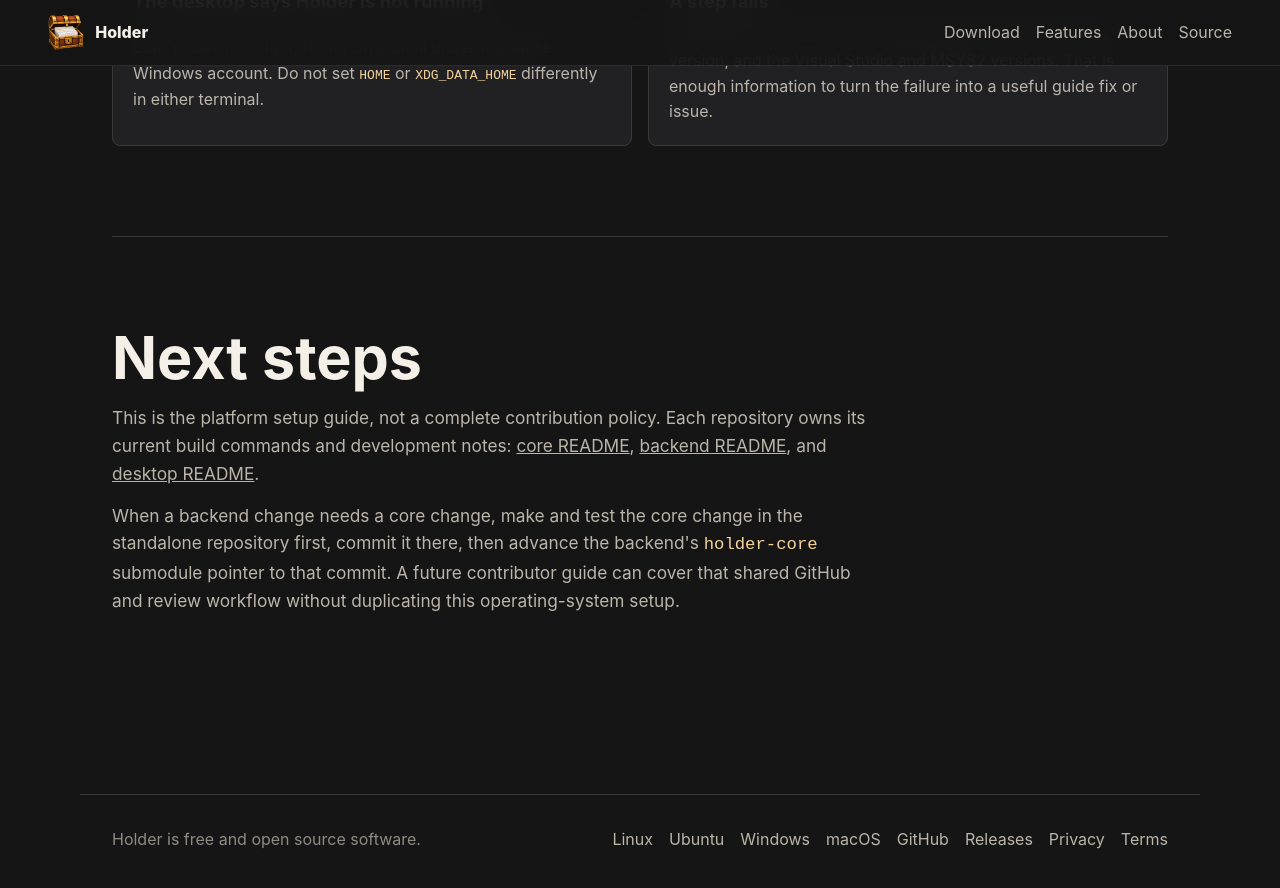
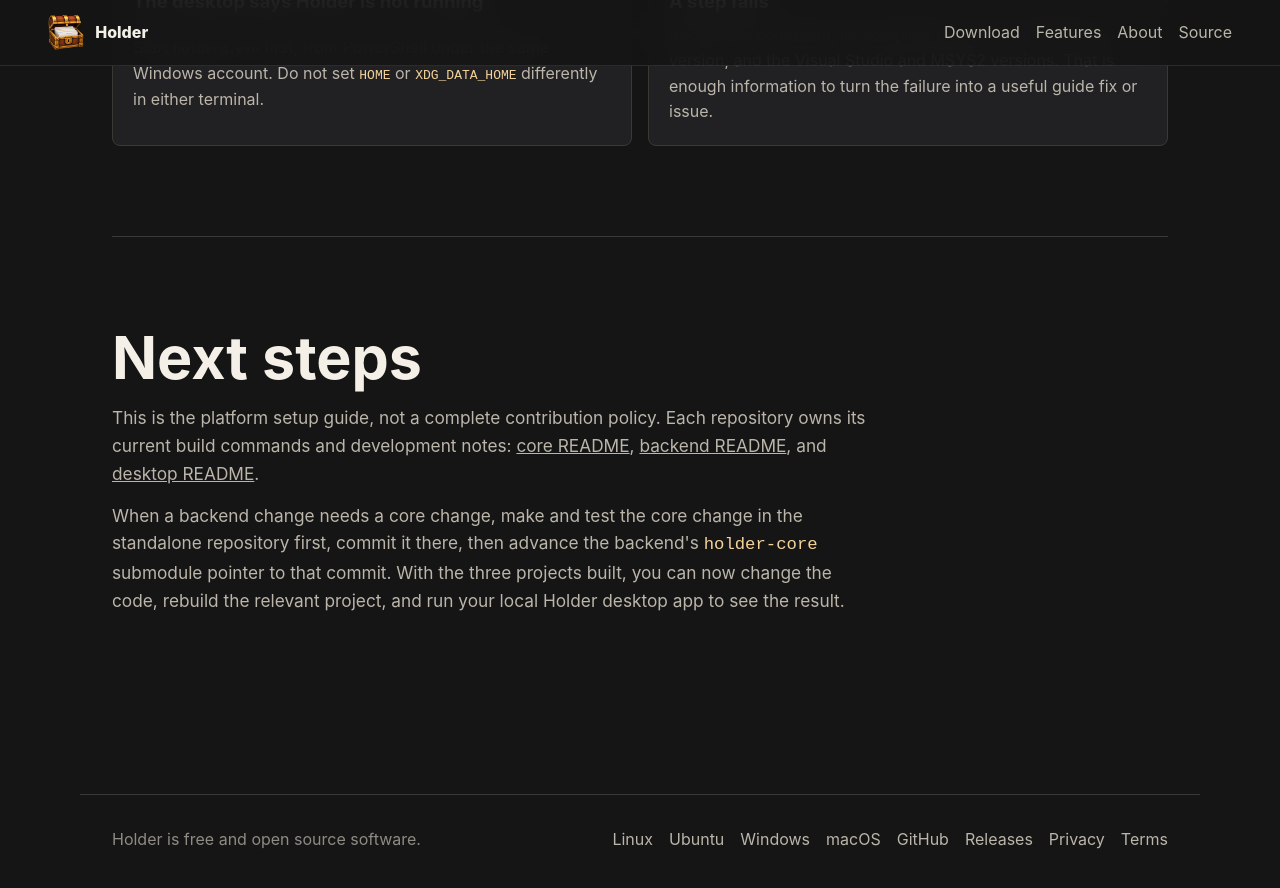
Before and after one commit to HolderTeam/holder-website, a Jekyll site: the page built from develop/windows.md, in a window 1280 px wide and 900 px high, scrolled down 5249 px. Shown: the top 888 px of the window. Built offline with Jekyll 4.4.1, drawn with Linux system fonts in a browser that asks for light colours.

Commit message:
Improve contributor guide.

```diff
--- a/develop/windows.md
+++ b/develop/windows.md
@@ -155,6 +155,6 @@ git submodule update --init --recursive</code></pre>
   <div class="section-head">
     <h2>Next steps</h2>
     <p>This is the platform setup guide, not a complete contribution policy. Each repository owns its current build commands and development notes: <a href="https://github.com/HolderTeam/holder-core#readme">core README</a>, <a href="https://github.com/HolderTeam/holder-daemon#readme">backend README</a>, and <a href="https://github.com/HolderTeam/holder-desktop#readme">desktop README</a>.</p>
-    <p>When a backend change needs a core change, make and test the core change in the standalone repository first, commit it there, then advance the backend's <code>holder-core</code> submodule pointer to that commit. A future contributor guide can cover that shared GitHub and review workflow without duplicating this operating-system setup.</p>
+    <p>When a backend change needs a core change, make and test the core change in the standalone repository first, commit it there, then advance the backend's <code>holder-core</code> submodule pointer to that commit. With the three projects built, you can now change the code, rebuild the relevant project, and run your local Holder desktop app to see the result.</p>
   </div>
 </section>
```
